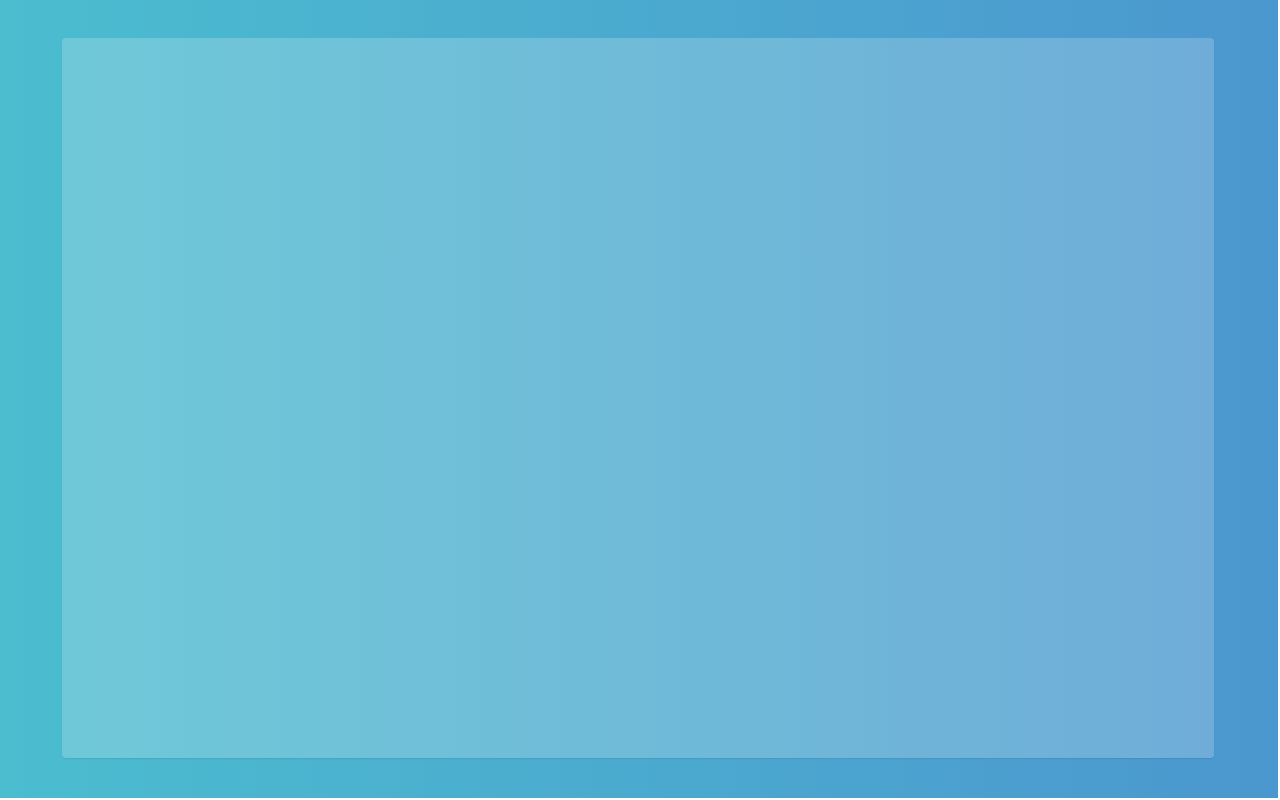
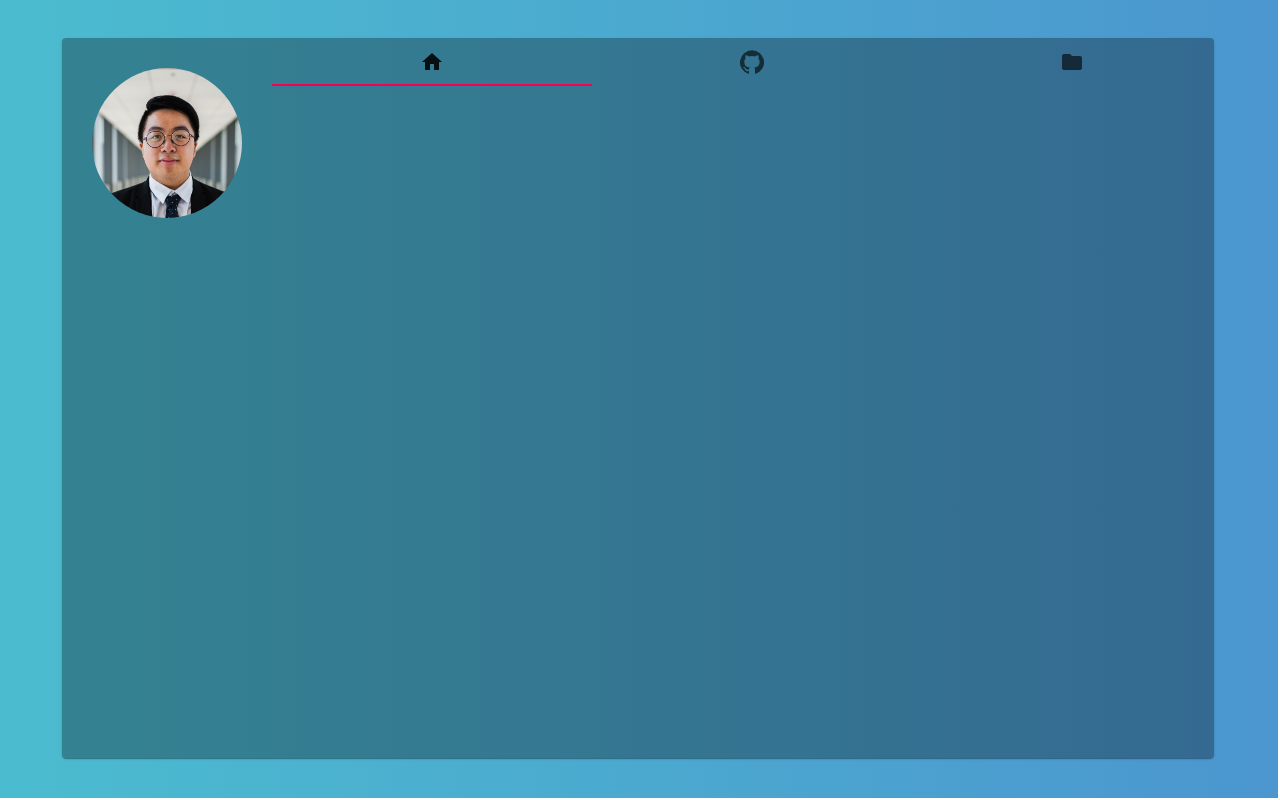
Before and after one commit to andrewhua92/andrew-web-app, a React (Create React App) app: page / in a window 1280 px wide. Built offline with nearby package versions, Linux system fonts and the light colour scheme.

Commit message:
second commit

```diff
--- a/package.json
+++ b/package.json
@@ -4,6 +4,7 @@
   "private": true,
   "dependencies": {
     "@material-ui/core": "^4.9.1",
+    "@material-ui/icons": "^4.9.1",
     "@testing-library/jest-dom": "^4.2.4",
     "@testing-library/react": "^9.4.0",
     "@testing-library/user-event": "^7.2.1",
--- a/src/App.js
+++ b/src/App.js
@@ -1,5 +1,6 @@
 import React from 'react';
 import { Background, MyPaper } from './Styled';
+import Content from './Content'
 
 function App() {
 
@@ -7,6 +8,7 @@ function App() {
     <Background>
       <div textAlign='center'>
         <MyPaper>
+          <Content/>
         </MyPaper>
       </div>
     </Background>
--- /dev/null
+++ b/src/Content.js
@@ -0,0 +1,31 @@
+import React, { useState} from 'react'
+import { MyTabs, MyTab, MyAvatar } from './Styled'
+import HomeIcon from '@material-ui/icons/Home';
+import GitHubIcon from '@material-ui/icons/GitHub';
+import FolderIcon from '@material-ui/icons/Folder';
+
+
+const Content = () => {
+
+    const [value, setValue] = useState(0)
+
+    const handleChange = (e, newValue) => {
+        setValue(newValue)
+    }
+
+    return (
+        <>
+            <MyAvatar alt='Andrew Hua' src='my_face.JPG'/>
+            <MyTabs
+                value={value}
+                onChange={handleChange}
+            >
+                <MyTab icon={<HomeIcon/>}/>
+                <MyTab icon={<GitHubIcon/>}/>
+                <MyTab icon={<FolderIcon/>}/>
+            </MyTabs>
+        </>
+    )
+}
+
+export default Content
--- a/src/Styled.js
+++ b/src/Styled.js
@@ -1,14 +1,18 @@
-import styled from 'styled-components'
-import Paper from '@material-ui/core/Paper'
+import styled from 'styled-components';
+import Paper from '@material-ui/core/Paper';
+import Tabs from '@material-ui/core/Tabs';
+import Tab from '@material-ui/core/Tab';
+import Avatar from '@material-ui/core/Avatar'
 
-export const Background = styled.div `
+
+export const Background = styled.div`
     display: inline-block;
     width: 100vw;
     height: 100vh;
     position: absolute;
     margin-left: -10px;
     margin-top: -10px;
-    background: linear-gradient(270deg, #070f76, #4b79cf, #4bc5cf);
+    background: linear-gradient(270deg, #8154c8, #4b79cf, #4bc5cf);
     background-size: 400% 400%;
     animation: pulse 180s ease infinite;
     z-index: -1;
@@ -23,13 +27,37 @@ export const Background = styled.div `
         background-position: 0% 50%;
       }
     }
-`
-export const MyPaper = styled(Paper)({
-    display: 'flex',
-    flexWrap: 'wrap',
-    width: '90vw',
-    height: '90vh',
-    opacity: '20%',
-    margin: 'auto',
-    marginTop: '40px'
-})
+`;
+
+export const MyPaper = styled(Paper)`
+    display: flex;
+    width: 90vw;
+    height: 90vh;
+    margin: auto;
+    margin-top: 40px;
+    && {
+        background: rgba(0,0,0,0.3);
+    }
+`;
+
+export const MyTabs = styled(Tabs)`
+    && {
+        display: inline-block;
+        min-width:60vw;
+        margin-left:auto;
+    }
+`;
+
+export const MyTab = styled(Tab)`
+    && {
+        min-width: 25vw;
+    }
+`;
+
+export const MyAvatar = styled(Avatar)`
+    && {
+        height: 150px;
+        width: 150px;
+        margin: 30px;
+    }
+`;
```
Also changed, not shown: public/my_face.JPG (added), src/Github.js (added), src/Home.js (added), src/Resume.js (added), 1 other file (tests, documents, lock files or other folders).
